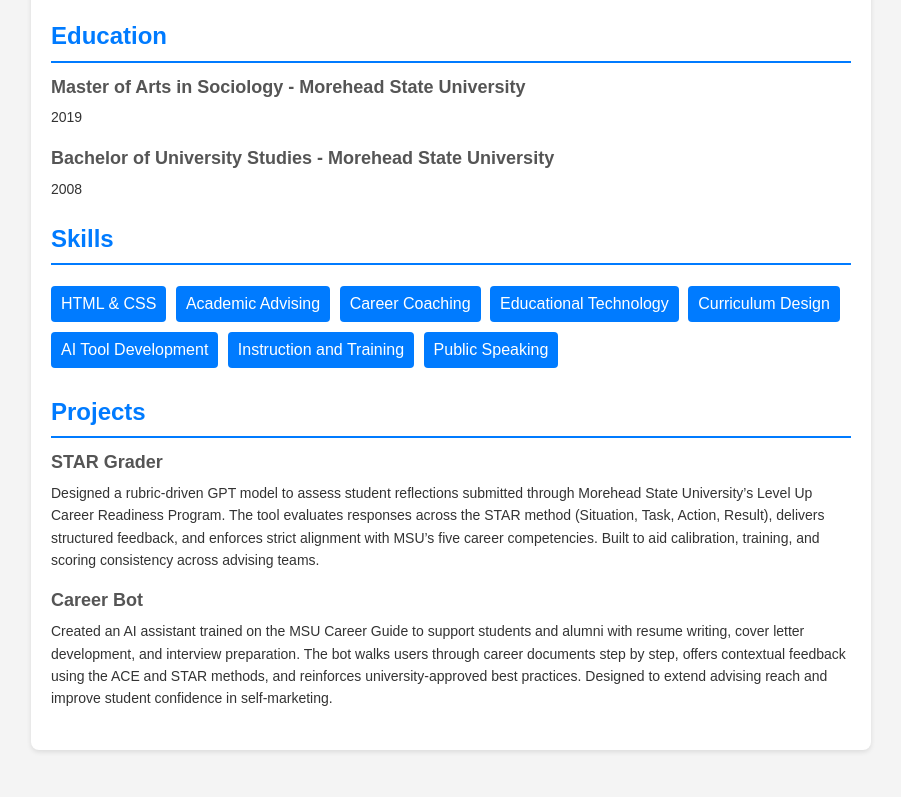
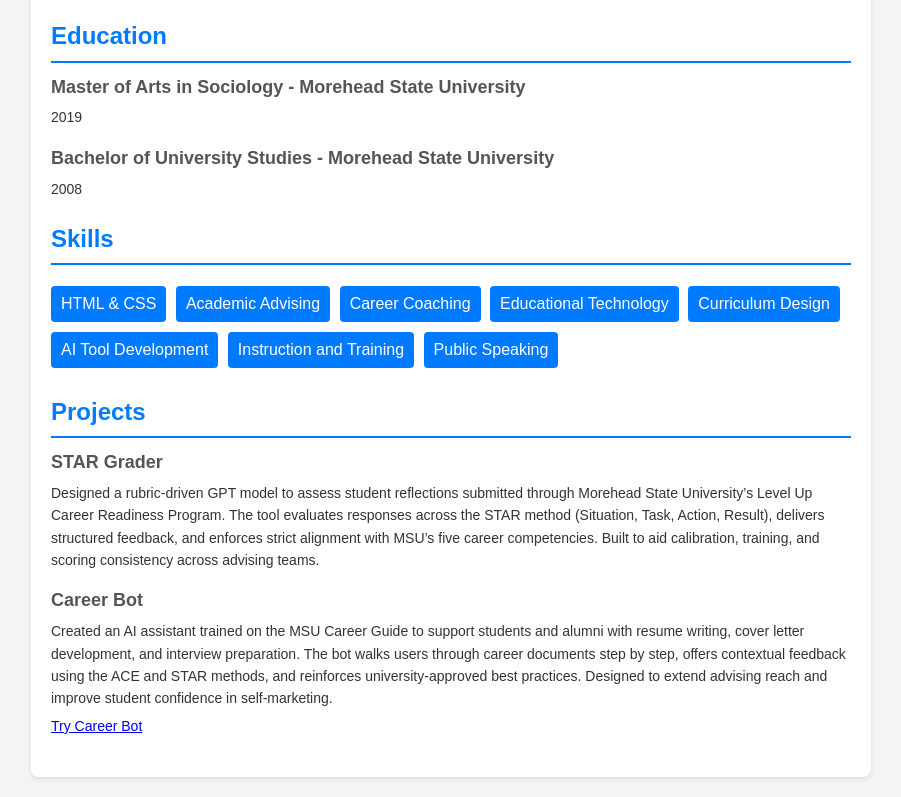
Before and after one commit to SeveranFife/SeveranFife.github.io, a plain HTML site: page index.html in a window 1280 px wide. Shown: the part 632-1429 px from the top of the page, without its empty margins (189-1090 px from the left). Before the commit the page ends 1402 px from the top, so only its background shows below. Drawn offline with Linux system fonts and the light colour scheme.

Commit message:
Updated resume to include Career Bot link

```diff
--- a/index.html
+++ b/index.html
@@ -162,6 +162,9 @@
                         The bot walks users through career documents step by step, offers contextual feedback using the ACE and STAR methods, and reinforces university-approved best practices.
                         Designed to extend advising reach and improve student confidence in self-marketing.
                     </p>
+                    <p>
+                        <a href="https://chatgpt.com/g/g-j8WPx6Zeh-career-bot" target="_blank">Try Career Bot</a>
+                    </p>
                 </div>
             </section>
         </main>
```
